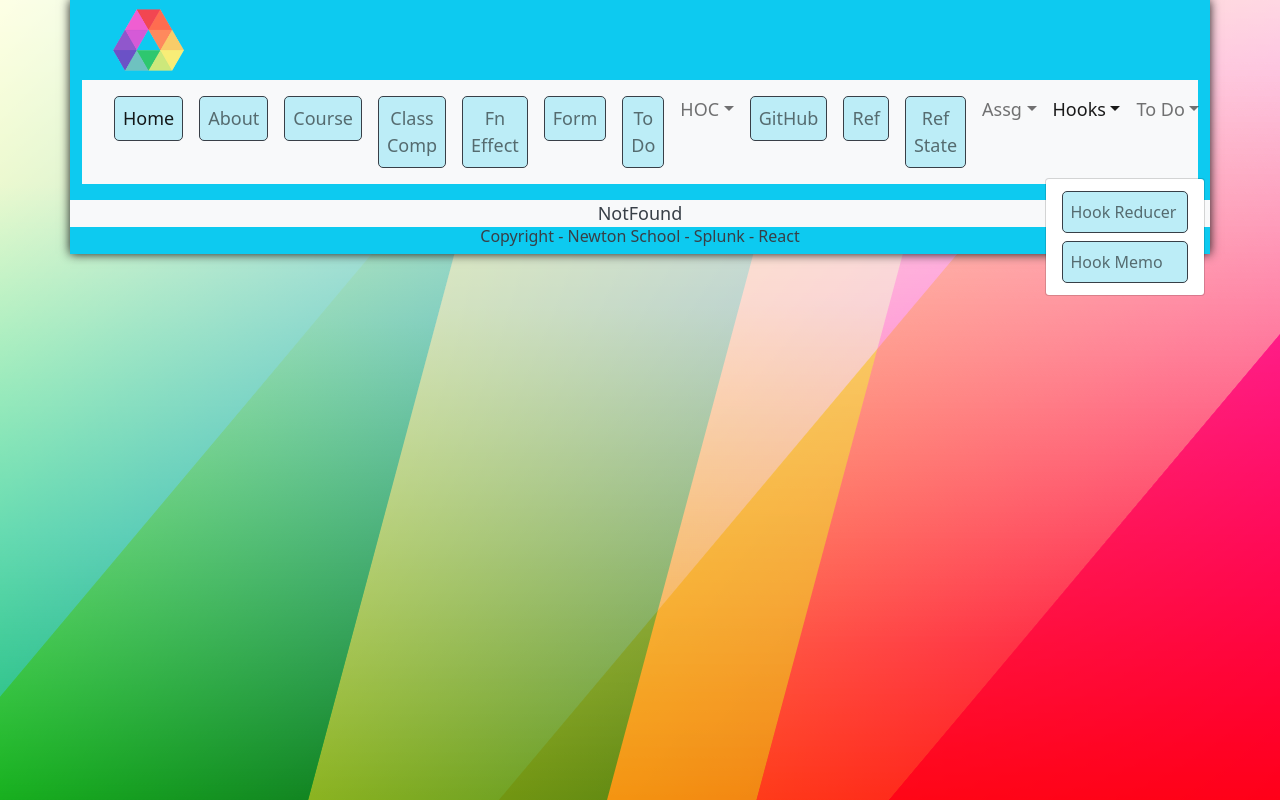
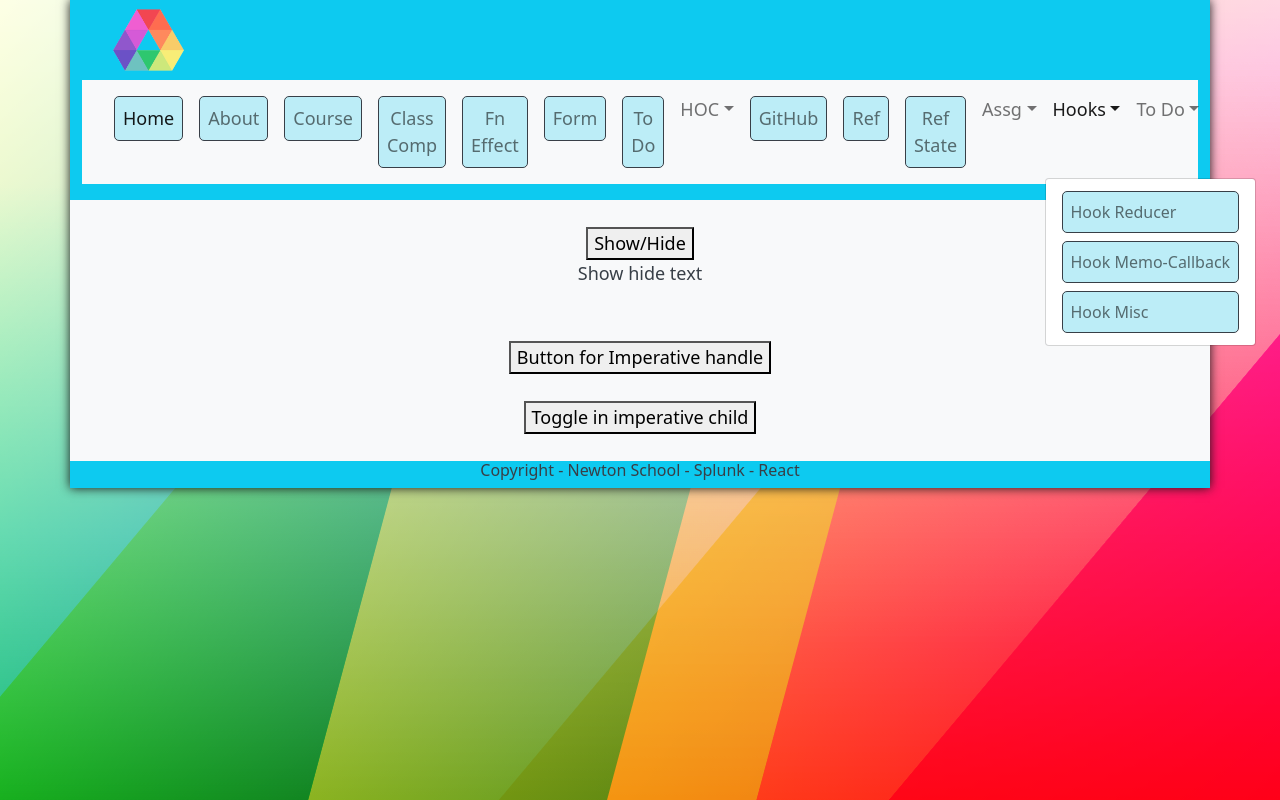
Before and after one commit to deepak104080/ns_splunk_react_intro, a React (Create React App) app: page /hookmisc in a window 1280 px wide. Both pictures are taken after a click on the button "Hooks". Built offline with nearby package versions, Linux system fonts and the light colour scheme; the HTML template or start-up script is replaced by a standard one.

Commit message:
23rd Feb 2022 - Extra Hooks

```diff
--- a/src/App.js
+++ b/src/App.js
@@ -19,6 +19,7 @@ import RefClass from './RefClass';
 import RefState from './RefState';
 import HookReducer from './components/hooks/HookReducer';
 import HookMemo from './HookMemo';
+import HookMisc from './HookMisc';
 import AssgPomodoro from './components/assignments/AssgPomodoro';
 import './css/App.css';
 import '../node_modules/bootstrap/dist/css/bootstrap.min.css';
@@ -58,6 +59,7 @@ function App() {
                             </Route>
                             <Route path="/hookreducer" element= {<HookReducer />} />
                             <Route path="/hookmemo" element= {<HookMemo />} />
+                            <Route path="/hookmisc" element= {<HookMisc />} />
                             <Route path="/assgpomodoro" element= {<AssgPomodoro />} />
                             <Route path="/" element={<Main companyName = {companyname}/>}/>
                             <Route path="*" element={<NotFound/>}/>
--- a/src/Header.js
+++ b/src/Header.js
@@ -52,7 +52,8 @@ const Header = (props) => {
         </NavDropdown>
         <NavDropdown title="Hooks" id="basic-nav-dropdown">
           <NavDropdown.Item><Link className="nav-link header-menu" to="/hookreducer">Hook Reducer</Link></NavDropdown.Item>
-          <NavDropdown.Item><Link className="nav-link header-menu" to="/hookmemo">Hook Memo</Link></NavDropdown.Item>
+          <NavDropdown.Item><Link className="nav-link header-menu" to="/hookmemo">Hook Memo-Callback</Link></NavDropdown.Item>
+          <NavDropdown.Item><Link className="nav-link header-menu" to="/hookmisc">Hook Misc</Link></NavDropdown.Item>
           </NavDropdown>
         <NavDropdown title="To Do" id="basic-nav-dropdown">
           <NavDropdown.Item><Link className="nav-link header-menu" to="/assg/todo1">To Do 1</Link></NavDropdown.Item>
--- a/src/HookMemo.js
+++ b/src/HookMemo.js
@@ -1,4 +1,4 @@
-import React, { useEffect, useState, useMemo, useCallback, useRef, useReducer } from 'react';
+import React, { useEffect, useState, useMemo, useCallback } from 'react';
 import HookCallBack from './HookCallBack';
 
 const HookMemo = () => {
--- /dev/null
+++ b/src/HookMisc.js
@@ -0,0 +1,43 @@
+import React, { useEffect, useLayoutEffect, useRef } from 'react';
+import HookMiscChild from './HookMiscChild';
+
+const HookMisc = () => {
+
+    useEffect(() => {
+        console.log('Console in useEffect...');
+    },[])
+
+    useLayoutEffect(() => {
+        console.log('Console in useLayoutEffect...');
+    },[])
+
+    const buttonRef = useRef(null);
+
+
+    return(
+        <>
+            <br></br>
+            <button onClick="">Show/Hide</button>
+            {<div>Show hide text</div>}
+            <br></br>
+            <br></br>
+            <button onClick={() => {buttonRef.current.alterToggle()}}>Button for Imperative handle</button>
+            <HookMiscChild ref={buttonRef}/>
+        </>
+    )
+}
+
+export default HookMisc;
+
+
+// useEffect
+// useState
+// useContext
+
+// useRef
+// useReducer
+// useMemo
+// useCallback
+
+//useLayoutEffect
+//useImperativeHandle
--- /dev/null
+++ b/src/HookMiscChild.js
@@ -0,0 +1,43 @@
+import React, { forwardRef, useEffect, useImperativeHandle, useState } from 'react';
+
+const HookMiscChild = forwardRef((props, ref) => {
+    const [toggle, setToggle] = useState(false);
+
+    useEffect(() => {
+        console.log('Console in useEffect...');
+    },[])
+
+    useImperativeHandle(ref, () => ({
+        alterToggle(){
+            setToggle(!toggle);
+        }
+    }));
+
+
+    return(
+        <>
+            <br></br>
+            <br></br>
+            <button>Toggle in imperative child</button>
+            {toggle && <div>Show hide text in imperative child</div>}
+            <br></br>
+            <br></br>
+
+        </>
+    )
+});
+
+export default HookMiscChild;
+
+
+// useEffect
+// useState
+// useContext
+
+// useRef
+// useReducer
+// useMemo
+// useCallback
+
+//useLayoutEffect
+//useImperativeHandle
```
